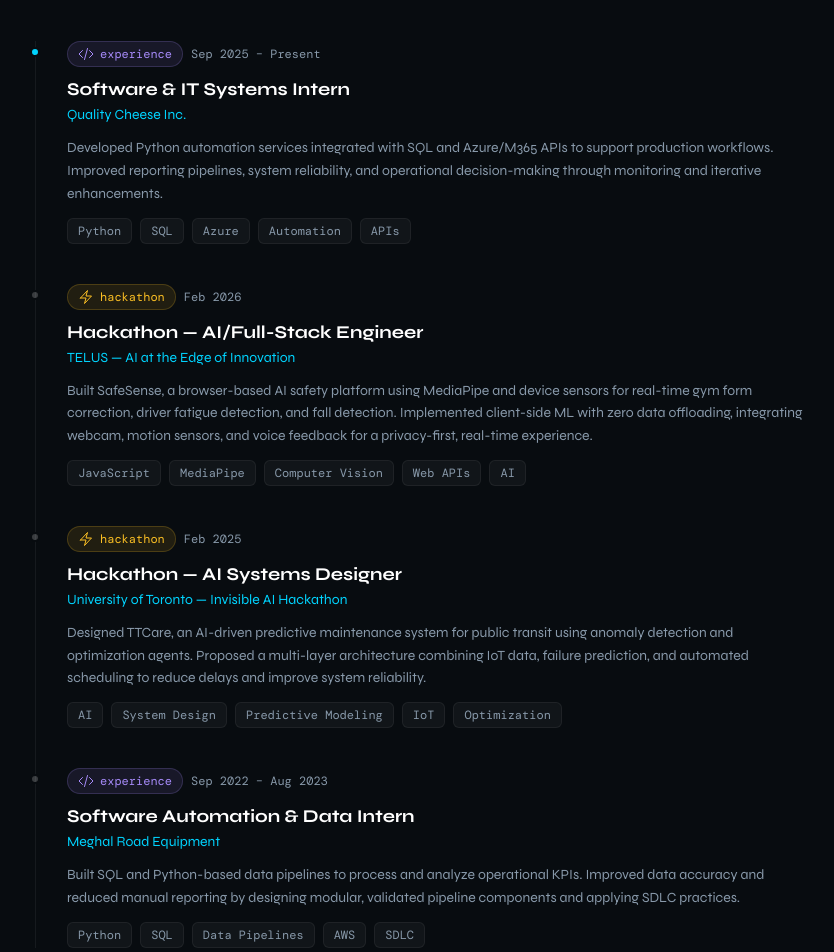
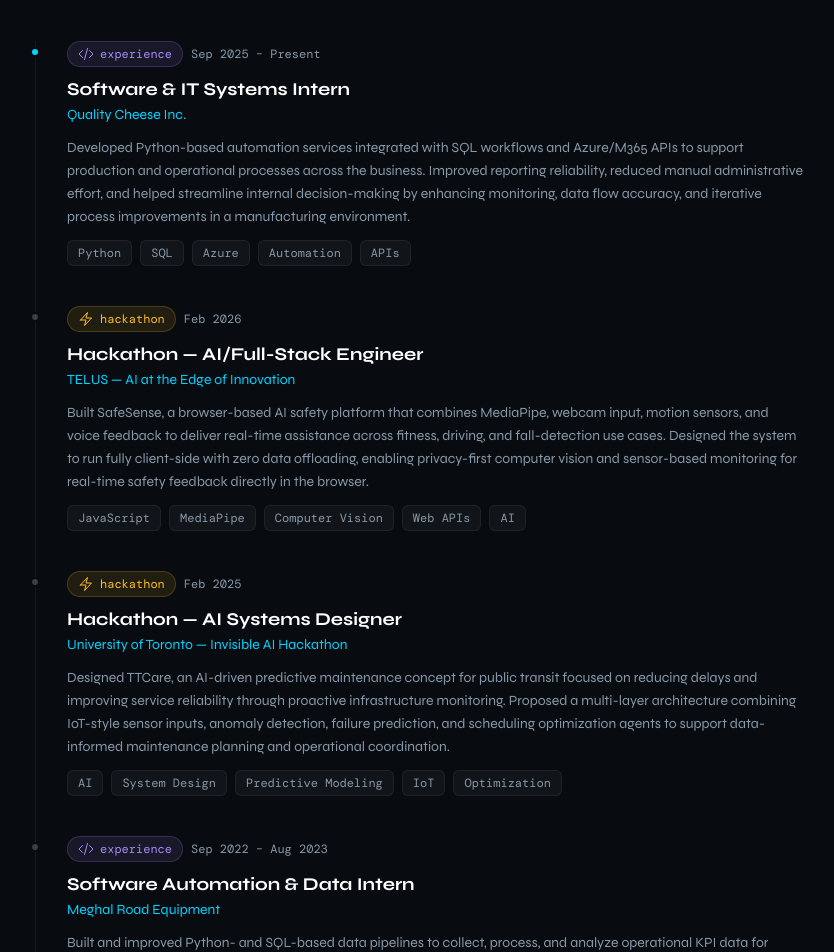
Before and after one commit to Neel654/neel-portfolio, a React (Vite) app: page / in a window 1280 px wide. Shown: the part 1720-2672 px from the top of the page, without its empty margins (221-1055 px from the left). Built offline with nearby package versions, Linux system fonts and the light colour scheme; a web font is replaced by a local one.

Commit message:
Update portfolio.js

```diff
--- a/src/data/portfolio.js
+++ b/src/data/portfolio.js
@@ -184,7 +184,8 @@ export const experience = [
     role: "Software & IT Systems Intern",
     org: "Quality Cheese Inc.",
     period: "Sep 2025 – Present",
-  description: "Developed Python automation services integrated with SQL and Azure/M365 APIs to support production workflows. Improved reporting pipelines, system reliability, and operational decision-making through monitoring and iterative enhancements.",
+    description:
+      "Developed Python-based automation services integrated with SQL workflows and Azure/M365 APIs to support production and operational processes across the business. Improved reporting reliability, reduced manual administrative effort, and helped streamline internal decision-making by enhancing monitoring, data flow accuracy, and iterative process improvements in a manufacturing environment.",
     tags: ["Python", "SQL", "Azure", "Automation", "APIs"],
     type: "experience",
   },
@@ -193,7 +194,8 @@ export const experience = [
     role: "Hackathon — AI/Full-Stack Engineer",
     org: "TELUS — AI at the Edge of Innovation",
     period: "Feb 2026",
-  description: "Built SafeSense, a browser-based AI safety platform using MediaPipe and device sensors for real-time gym form correction, driver fatigue detection, and fall detection. Implemented client-side ML with zero data offloading, integrating webcam, motion sensors, and voice feedback for a privacy-first, real-time experience.",
+    description:
+      "Built SafeSense, a browser-based AI safety platform that combines MediaPipe, webcam input, motion sensors, and voice feedback to deliver real-time assistance across fitness, driving, and fall-detection use cases. Designed the system to run fully client-side with zero data offloading, enabling privacy-first computer vision and sensor-based monitoring for real-time safety feedback directly in the browser.",
     tags: ["JavaScript", "MediaPipe", "Computer Vision", "Web APIs", "AI"],
     type: "hackathon",
   },
@@ -202,7 +204,8 @@ export const experience = [
     role: "Hackathon — AI Systems Designer",
     org: "University of Toronto — Invisible AI Hackathon",
     period: "Feb 2025",
-  description: "Designed TTCare, an AI-driven predictive maintenance system for public transit using anomaly detection and optimization agents. Proposed a multi-layer architecture combining IoT data, failure prediction, and automated scheduling to reduce delays and improve system reliability.",
+    description:
+      "Designed TTCare, an AI-driven predictive maintenance concept for public transit focused on reducing delays and improving service reliability through proactive infrastructure monitoring. Proposed a multi-layer architecture combining IoT-style sensor inputs, anomaly detection, failure prediction, and scheduling optimization agents to support data-informed maintenance planning and operational coordination.",
     tags: ["AI", "System Design", "Predictive Modeling", "IoT", "Optimization"],
     type: "hackathon",
   },
@@ -211,7 +214,8 @@ export const experience = [
     role: "Software Automation & Data Intern",
     org: "Meghal Road Equipment",
     period: "Sep 2022 – Aug 2023",
-  description: "Built SQL and Python-based data pipelines to process and analyze operational KPIs. Improved data accuracy and reduced manual reporting by designing modular, validated pipeline components and applying SDLC practices.",
+    description:
+      "Built and improved Python- and SQL-based data pipelines to collect, process, and analyze operational KPI data for internal reporting and business review workflows. Increased data consistency, reduced manual reporting effort, and supported better visibility into operations by designing modular pipeline components, applying validation checks, and following SDLC-based improvement practices.",
     tags: ["Python", "SQL", "Data Pipelines", "AWS", "SDLC"],
     type: "experience",
   },
```
Lines whose indentation alone changed are shown as unchanged.
